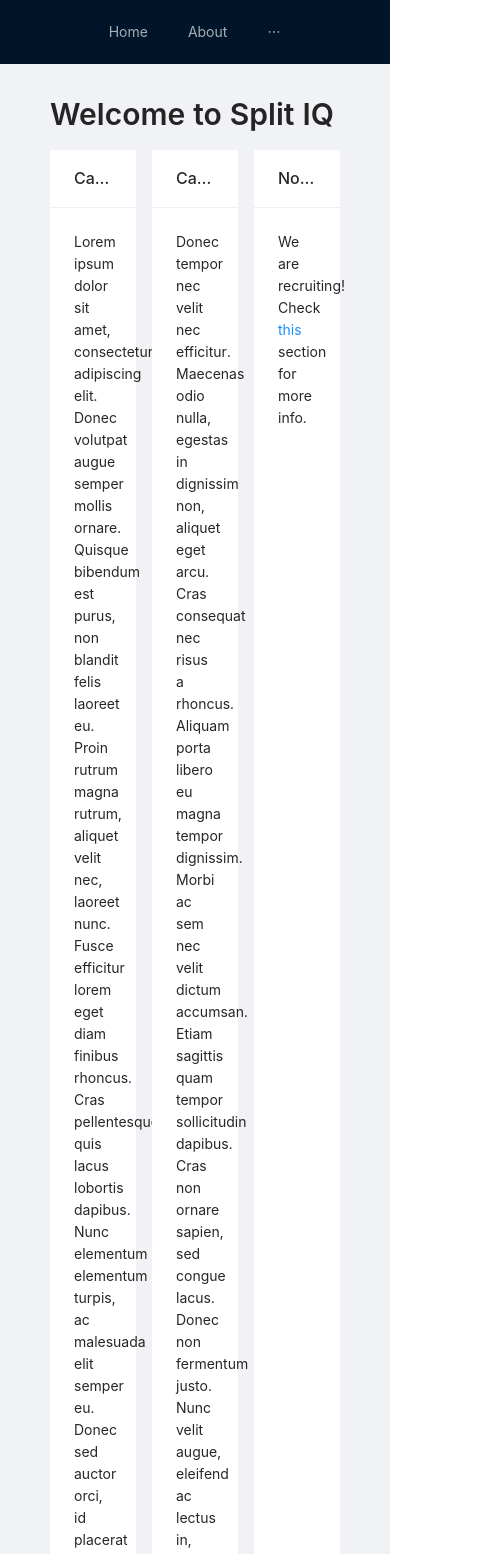
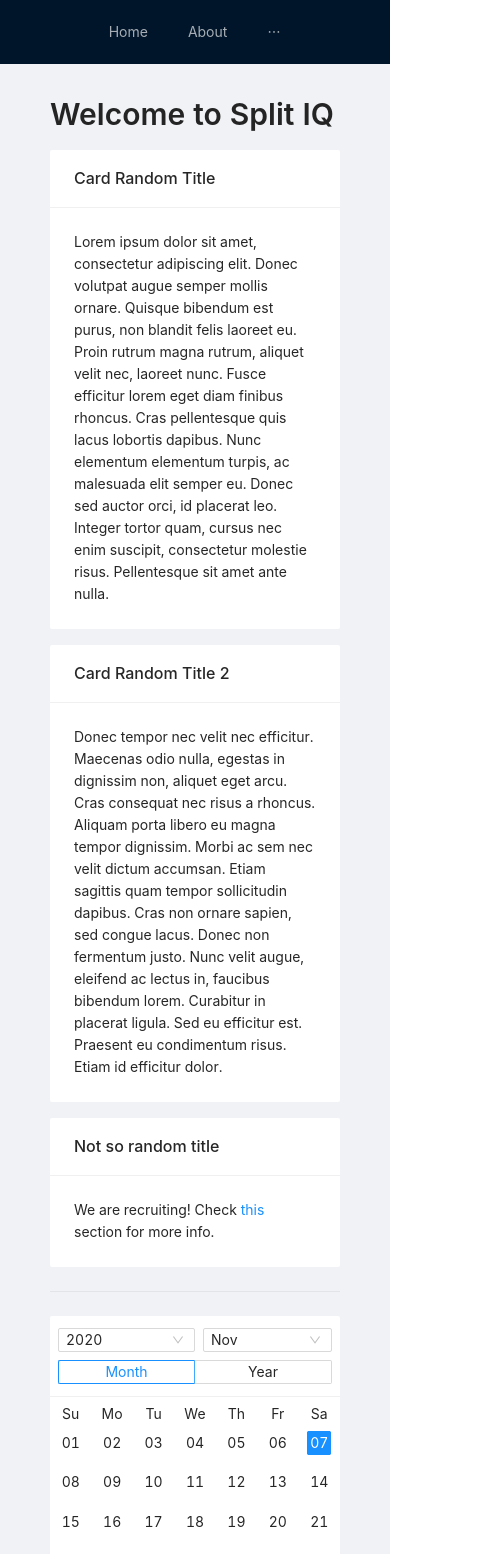
Before and after one commit to gustavomauricio/splitiq-website, a Next.js app: page / in a window 390 px wide. Shown: the top 1554 px of the page, 495 px wide, since content can reach past the window. Built offline with nearby package versions, Linux system fonts and the light colour scheme.

Commit message:
home page responsiveness improved

```diff
--- a/pages/index.js
+++ b/pages/index.js
@@ -34,18 +34,18 @@
           Welcome to Split IQ
         </Title>
 
-        <Row gutter={16}>
-          <Col span={8}>
+        <Row gutter={[16, 16]}>
+          <Col xs={24} lg={8}>
             <Card className="h-100" title="Card Random Title" bordered={false} hoverable>
               Lorem ipsum dolor sit amet, consectetur adipiscing elit. Donec volutpat augue semper mollis ornare. Quisque bibendum est purus, non blandit felis laoreet eu. Proin rutrum magna rutrum, aliquet velit nec, laoreet nunc. Fusce efficitur lorem eget diam finibus rhoncus. Cras pellentesque quis lacus lobortis dapibus. Nunc elementum elementum turpis, ac malesuada elit semper eu. Donec sed auctor orci, id placerat leo. Integer tortor quam, cursus nec enim suscipit, consectetur molestie risus. Pellentesque sit amet ante nulla.
             </Card>
           </Col>
-          <Col span={8}>
+          <Col xs={24} lg={8}>
             <Card className="h-100" title="Card Random Title 2" bordered={false} hoverable>
               Donec tempor nec velit nec efficitur. Maecenas odio nulla, egestas in dignissim non, aliquet eget arcu. Cras consequat nec risus a rhoncus. Aliquam porta libero eu magna tempor dignissim. Morbi ac sem nec velit dictum accumsan. Etiam sagittis quam tempor sollicitudin dapibus. Cras non ornare sapien, sed congue lacus. Donec non fermentum justo. Nunc velit augue, eleifend ac lectus in, faucibus bibendum lorem. Curabitur in placerat ligula. Sed eu efficitur est. Praesent eu condimentum risus. Etiam id efficitur dolor.
             </Card>
           </Col>
-          <Col span={8}>
+          <Col xs={24} lg={8}>
             <Card className="h-100" title="Not so random title" bordered={false} hoverable>
               We are recruiting! Check <Link href="/recruitment">this</Link> section for more info.
             </Card>
@@ -53,8 +53,7 @@
         </Row>
         <Divider />
         <Row>
-          <Col span="16"></Col>
-          <Col span="8">
+          <Col xs={24} lg={{ span:8, offset: 16 }}>
             <Calendar fullscreen={false} />
           </Col>
         </Row>
```
